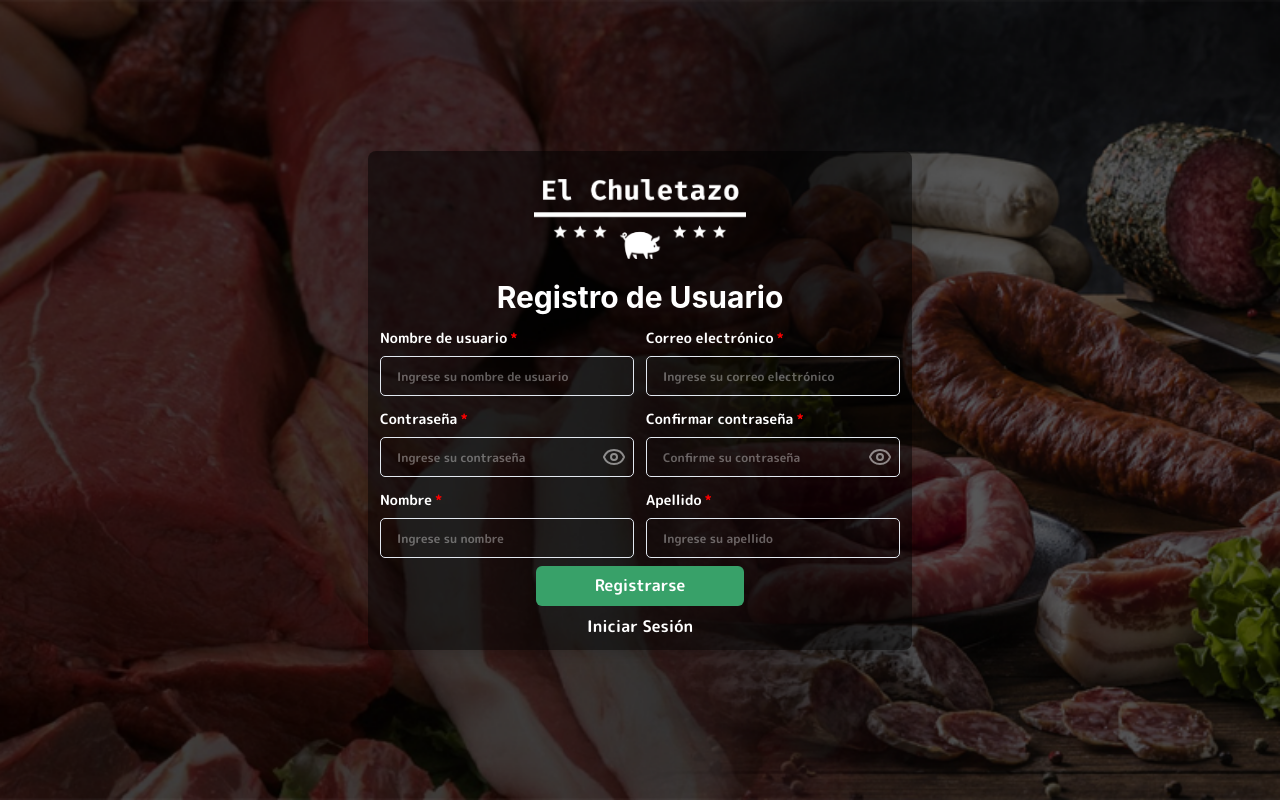
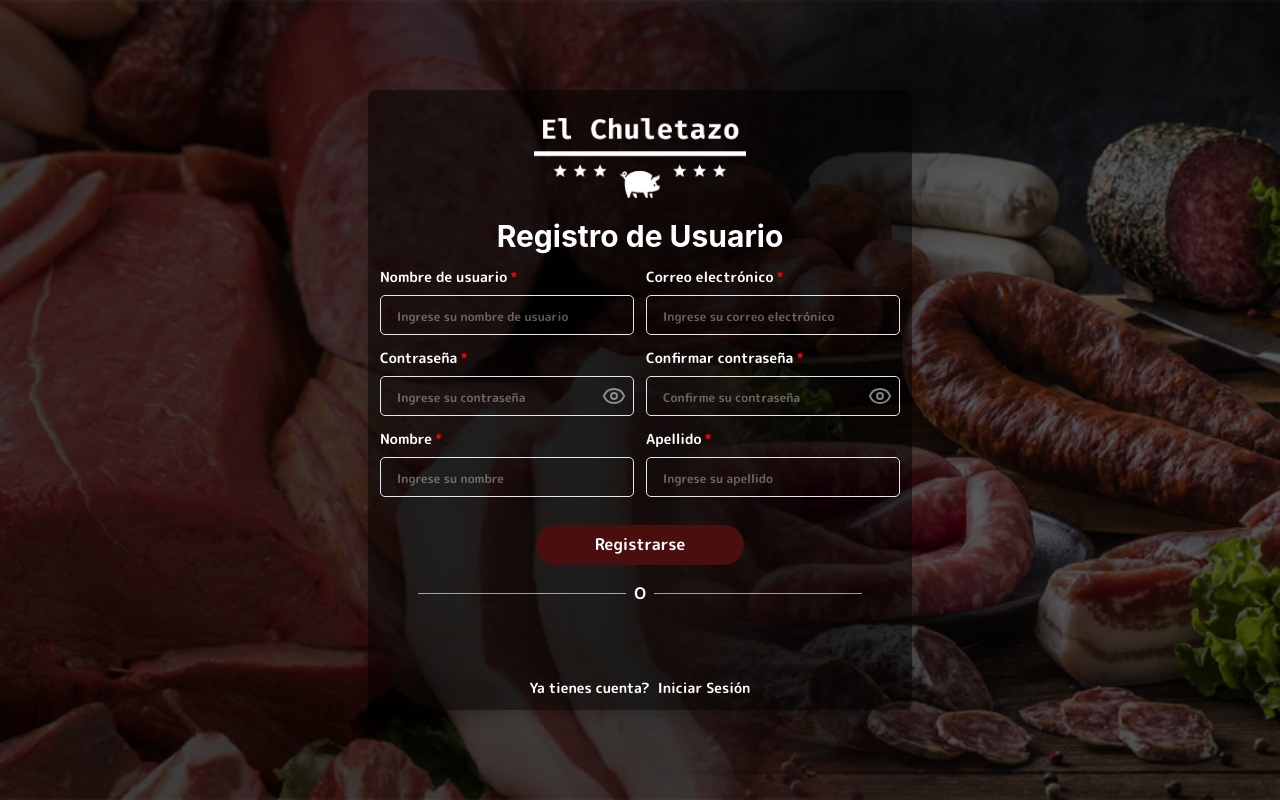
Before and after one commit to Ztaz9906/el_chuletazo_frontend, a React (Vite) app: page /sign-up in a window 1280 px wide. Built offline with nearby package versions, Linux system fonts and the light colour scheme.

Commit message:
Agregado login con google

```diff
--- a/src/components/auth/login/Login.jsx
+++ b/src/components/auth/login/Login.jsx
@@ -1,3 +1,4 @@
+import React from "react";
 import { Form, Formik } from "formik";
 import {
   Box,
@@ -5,7 +6,6 @@ import {
   Center,
   Container,
   Divider,
-  Heading,
   HStack,
   Image,
   Link,
@@ -14,25 +14,27 @@ import {
   useToast,
   VStack,
 } from "@chakra-ui/react";
-import { GoogleLogin, GoogleOAuthProvider } from "@react-oauth/google"; // Importa el botón de Google
+import { GoogleLogin, GoogleOAuthProvider } from "@react-oauth/google";
 import { initialValues } from "@/components/auth/login/schema/initialValues.js";
 import { validationSchema } from "@/components/auth/login/schema/validations.js";
-
 import logo from "@/assets/logo.png";
 import fondo from "@/assets/fondo_1.png";
-
 import LoginForm from "@/components/auth/login/form/LoginForm";
-import { useLoginMutation } from "@/servicios/api/auth/login/login.js";
+import {
+  useGoogleLoginMutation,
+  useLoginMutation,
+} from "@/servicios/api/auth/login/login.js";
 import { useNavigate } from "react-router-dom";
 
 export default function Login() {
   const toast = useToast();
   const [loginMutation] = useLoginMutation();
+  const [googleLoginMutation] = useGoogleLoginMutation();
   const navigate = useNavigate();
 
   const handleSubmit = async (values, actions) => {
     try {
-      await loginMutation(values);
+      await loginMutation(values).unwrap();
       toast({
         title: "Inicio de sesión exitoso",
         status: "success",
@@ -53,9 +55,27 @@ export default function Login() {
     }
   };
 
-  const handleGoogleSuccess = (response) => {
-    console.log("Login con Google exitoso:", response);
-    // Lógica para manejar el login exitoso
+  const handleGoogleSuccess = async (response) => {
+    try {
+      const result = await googleLoginMutation(response.credential).unwrap();
+      console.log(result); // This should log the user object you want
+      toast({
+        title: "Inicio de sesión con Google exitoso",
+        status: "success",
+        duration: 3000,
+        isClosable: true,
+      });
+      navigate("/productos");
+    } catch (error) {
+      console.error("Error during Google login:", error);
+      toast({
+        title: "Error al iniciar sesión con Google",
+        description: error.message,
+        status: "error",
+        duration: 3000,
+        isClosable: true,
+      });
+    }
   };
 
   const handleGoogleFailure = (error) => {
@@ -66,6 +86,20 @@ export default function Login() {
       duration: 3000,
       isClosable: true,
     });
+  };
+
+  function onClickHandler() {
+    console.log("Sign in with Google button clicked...");
+  }
+
+  const buttonColors = {
+    elegant: {
+      bg: "#4A0E0E",
+      hover: "#3D0C0C",
+    },
+    modern: {
+      bg: "#FF4500",
+    },
   };
 
   return (
@@ -90,15 +124,6 @@ export default function Login() {
             <Center mb={2} borderRadius={8} mt={4}>
               <Image src={logo} alt="Logo del negocio" h={"10vh"} />
             </Center>
-            <Heading
-              as="h1"
-              size="lg"
-              textAlign="center"
-              color={"white"}
-              mb={4}
-            >
-              Iniciar Sesión
-            </Heading>
             <Formik
               initialValues={initialValues}
               validationSchema={validationSchema}
@@ -107,36 +132,64 @@ export default function Login() {
               {({ isSubmitting }) => (
                 <Form>
                   <VStack
-                    spacing={2}
+                    spacing={4}
                     justifyContent={"center"}
                     align={"center"}
                   >
-                    <GoogleOAuthProvider clientId="TU_GOOGLE_CLIENT_ID">
-                      <GoogleLogin
-                        onSuccess={handleGoogleSuccess}
-                        onError={handleGoogleFailure}
-                      />
-                    </GoogleOAuthProvider>
+                    <LoginForm />
+                    <Button
+                      type="submit"
+                      mt={3}
+                      isLoading={isSubmitting}
+                      loadingText="Iniciando sesión"
+                      spinner={<Spinner />}
+                      w={"40%"}
+                      bg={buttonColors.elegant.bg}
+                      color="white"
+                      _hover={{
+                        bg: buttonColors.elegant.hover,
+                      }}
+                      borderRadius="full"
+                      fontWeight="bold"
+                    >
+                      Iniciar Sesión
+                    </Button>
                     <HStack align={"center"} justify={"center"} width="100%">
                       <Divider borderColor="white" width="40%" />
                       <Text color={"white"}>O</Text>
                       <Divider borderColor="white" width="40%" />
                     </HStack>
-                    <LoginForm />
-                    <Button
-                      type="submit"
-                      colorScheme="green"
-                      width="full"
-                      isLoading={isSubmitting}
-                      loadingText="Iniciando sesión"
-                      spinner={<Spinner />}
-                      w={"40%"}
-                    >
-                      Iniciar Sesión
-                    </Button>
-                    <Link href={"/sign-up"} color={"white"}>
-                      Registrarse
-                    </Link>
+                    <GoogleOAuthProvider clientId="665085313287-7ab0oh62l1uflo2ngpfau2tcgtjqpqb2.apps.googleusercontent.com">
+                      <GoogleLogin
+                        onSuccess={handleGoogleSuccess}
+                        onError={handleGoogleFailure}
+                        click_listener={onClickHandler}
+                        shape={"pill"}
+                        size={"large"}
+                        useOneTap={true}
+                      />
+                    </GoogleOAuthProvider>
+                    <HStack align={"center"} justify={"center"} width="100%">
+                      <Text
+                        color={"white"}
+                        fontWeight={"medium"}
+                        fontSize={"14px"}
+                      >
+                        No tienes cuenta?
+                      </Text>
+                      <Link
+                        href={"/sign-up"}
+                        color={"white"}
+                        fontWeight={"semibold"}
+                        _hover={{
+                          color: buttonColors.modern.bg,
+                          textDecoration: "underline",
+                        }}
+                        fontSize={"14px"}
+                      >
+                        Registrarse
+                      </Link>
+                    </HStack>
                   </VStack>
                 </Form>
               )}
--- a/src/components/auth/sing-up/SingUp.jsx
+++ b/src/components/auth/sing-up/SingUp.jsx
@@ -5,10 +5,13 @@ import {
   Button,
   Center,
   Container,
+  Divider,
   Heading,
+  HStack,
   Image,
   Link,
   Spinner,
+  Text,
   useToast,
   VStack,
 } from "@chakra-ui/react";
@@ -19,6 +22,7 @@ import logo from "@/assets/logo.png";
 import fondo from "@/assets/fondo_1.png";
 import { usePostUserMutation } from "@/servicios/api/user";
 import { useNavigate } from "react-router-dom";
+import { GoogleLogin, GoogleOAuthProvider } from "@react-oauth/google";
 
 export default function SignUp() {
   const toast = useToast();
@@ -61,7 +65,32 @@ export default function SignUp() {
       actions.setSubmitting(false);
     }
   };
+  const handleGoogleSuccess = (response) => {
+    console.log("Login con Google exitoso:", response);
+    // Lógica para manejar el login exitoso
+  };
 
+  const handleGoogleFailure = (error) => {
+    console.error("Error de login con Google:", error);
+    toast({
+      title: "Error al iniciar sesión con Google",
+      status: "error",
+      duration: 3000,
+      isClosable: true,
+    });
+  };
+  function onClickHandler() {
+    console.log("Sign in with Google button clicked...");
+  }
+  const buttonColors = {
+    elegant: {
+      bg: "#4A0E0E", // Burdeos oscuro
+      hover: "#3D0C0C", // Burdeos más oscuro
+    },
+    modern: {
+      bg: "#FF4500", // Naranja-rojo
+    },
+  };
   return (
     <Box
       backgroundImage={`url(${fondo})`}
@@ -94,22 +123,61 @@ export default function SignUp() {
             >
               {({ isSubmitting }) => (
                 <Form>
-                  <VStack spacing={2}>
+                  <VStack spacing={4}>
                     <SingUpForm />
                     <Button
                       type="submit"
-                      colorScheme="green"
-                      width="full"
+                      mt={3}
+                      w="40%"
                       isLoading={isSubmitting || isLoading}
                       loadingText="Enviando"
                       spinner={<Spinner />}
-                      w={"40%"}
+                      bg={buttonColors.elegant.bg}
+                      _hover={{
+                        bg: buttonColors.elegant.hover,
+                      }}
+                      color={"white"}
+                      borderRadius="full"
+                      fontWeight="bold"
                     >
                       Registrarse
                     </Button>
-                    <Link href={"/login"} color={"white"}>
-                      Iniciar Sesión
-                    </Link>
+                    <HStack align={"center"} justify={"center"} width="100%">
+                      <Divider borderColor="white" width="40%" />
+                      <Text color={"white"}>O</Text>
+                      <Divider borderColor="white" width="40%" />
+                    </HStack>
+                    <GoogleOAuthProvider clientId="665085313287-7ab0oh62l1uflo2ngpfau2tcgtjqpqb2.apps.googleusercontent.com">
+                      <GoogleLogin
+                        onSuccess={handleGoogleSuccess}
+                        onError={handleGoogleFailure}
+                        click_listener={onClickHandler}
+                        shape={"pill"}
+                        size={"large"}
+                        text="signup_with"
+                      />
+                    </GoogleOAuthProvider>
+                    <HStack align={"center"} justify={"center"} width="100%">
+                      <Text
+                        color={"white"}
+                        fontWeight={"medium"}
+                        fontSize={"14px"}
+                      >
+                        Ya tienes cuenta?
+                      </Text>
+                      <Link
+                        href={"/login"}
+                        color={"white"}
+                        fontWeight={"semibold"}
+                        _hover={{
+                          color: buttonColors.modern.bg,
+                          textDecoration: "underline",
+                        }}
+                        fontSize={"14px"}
+                      >
+                        Iniciar Sesión
+                      </Link>
+                    </HStack>
                   </VStack>
                 </Form>
               )}
--- a/src/servicios/api/auth/login/login.js
+++ b/src/servicios/api/auth/login/login.js
@@ -1,10 +1,9 @@
-import {createApiSlice} from "@/servicios/api/base/base.js";
-import {setUser} from "@/servicios/redux/userSlice.js";
-
+import { createApiSlice } from "@/servicios/api/base/base.js";
+import { setUser } from "@/servicios/redux/userSlice.js";
 
 export const loginApi = createApiSlice({
-    reducerPath: 'loginApi',
-    tagTypes: ['Login'],
+  reducerPath: "loginApi",
+  tagTypes: ["Login"],
 });
 
 const loginEndpoint = loginApi.injectEndpoints({
@@ -23,8 +22,33 @@ const loginEndpoint = loginApi.injectEndpoints({
             dispatch(setUser(response.data.user));
           })
           .catch((error) => {
-                        // Handle errors here if necessary
             console.error(error);
+          });
+      },
+      invalidatesTags: [{ type: "Login", id: "LIST" }],
+    }),
+    GoogleLogin: builder.mutation({
+      query: (googleToken) => ({
+        url: "google-login/",
+        method: "POST",
+        body: { id_token: googleToken },
+      }),
+      onQueryStarted: (arg, { dispatch, queryFulfilled }) => {
+        queryFulfilled
+          .then((response) => {
+            if (response.data.access && response.data.refresh) {
+              sessionStorage.setItem("token", response.data.access);
+              sessionStorage.setItem("refresh", response.data.refresh);
+              dispatch(setUser(response.data.user));
+            } else {
+              console.error(
+                "Invalid response from Google login:",
+                response.data,
+              );
+            }
+          })
+          .catch((error) => {
+            console.error("Google login error:", error);
           });
       },
       invalidatesTags: [{ type: "Login", id: "LIST" }],
@@ -33,4 +57,4 @@ const loginEndpoint = loginApi.injectEndpoints({
   overrideExisting: false,
 });
 
-export const { useLoginMutation } = loginEndpoint;
+export const { useLoginMutation, useGoogleLoginMutation } = loginEndpoint;
--- a/src/servicios/axios/axios.js
+++ b/src/servicios/axios/axios.js
@@ -3,7 +3,7 @@ import { jwtDecode } from "jwt-decode"; // Importar jwt_decode como valor por de
 
 //const baseUrl = process.env.REACT_APP_BACKEND_URL;
 export const baseUrl = "https://autentication-system.vercel.app/api/";
-
+// const localUrl = "http://127.0.0.1:8000/api/";
 const client = axios.create({
   baseURL: baseUrl,
   headers: {
```
Lines whose indentation alone changed are shown as unchanged.
